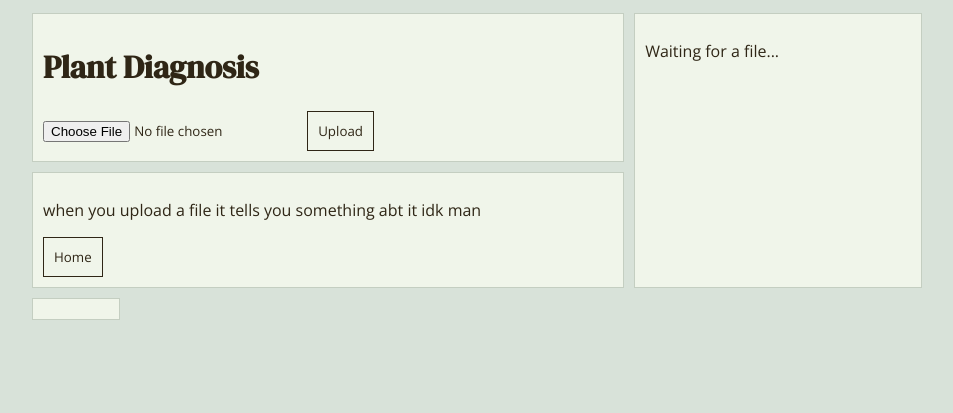
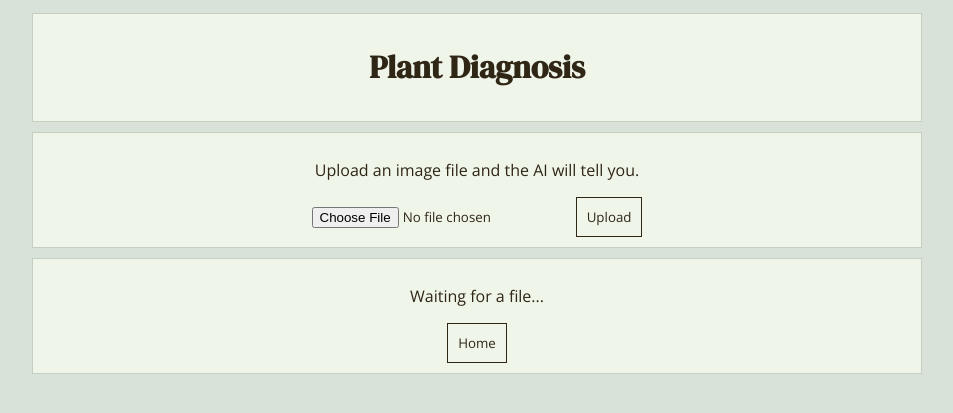
Before and after one commit to bioshield-hatch/ai-backend, a Flask app: page /diagnose_plant in a window 1280 px wide. Shown: the top 413 px of the page, without its empty margins (163-1116 px from the left). Run offline with Flask 3, Linux system fonts and the light colour scheme; the visitor is signed in with stand-in values (Sample User, id 1).

Commit message:
layout edits

```diff
--- a/static/substyles/diagplant.css
+++ b/static/substyles/diagplant.css
@@ -10,8 +10,9 @@ body {
 .grid-container {
   display: grid;
   grid-template-areas:
-      "title title content content"
-      "desc desc content content";
+    "title title"
+    "desc desc "
+    "content content";
 }
 
 .grid-sec {
@@ -24,13 +25,15 @@ body {
 /* section organization */
 #g1 {
   grid-area: title;
+  text-align: center;
 }
 
 #g2 {
   grid-area: desc;
-
+  text-align: center;
 }
 
 #g3 {
   grid-area: content;
+  text-align: center;
 }
--- a/templates/diagnose_plant.html
+++ b/templates/diagnose_plant.html
@@ -11,20 +11,19 @@
   <body>
     <!--grid container-->
     <div class="grid-container">
-
       <!--title-->
       <div class="grid-sec" id="g1">
         <h1>Plant Diagnosis</h1>
+
+      </div>
+
+      <!--explanation-->
+      <div class="grid-sec" id="g2">
+        <p>Upload an image file and the AI will tell you.</p>
         <form method="post" enctype="multipart/form-data">
           <input type="file" name="file" accept="image/*" />
           <button type="submit">Upload</button>
         </form>
-      </div>
-
-      <!--explanation-->
-      <div class="grid-sec" id="g2">
-        <p>when you upload a file it tells you something abt it idk man</p>
-        <a href="{{ url_for('index') }}"><button>Home</button></a>
       </div>
 
       <!--the ai forms thing idk-->
@@ -34,13 +33,12 @@
         <img src="{{ url_for('static', filename='uploads/' + filename) }}" width="300" />
         <p>{{ label }} ({{ confidence|round(2) }}%)</p>
         {% else %}
-           <p>Waiting for a file...</p>
+        <p>Waiting for a file...</p>
         {% endif %}
+        <a href="{{ url_for('index') }}"><button>Home</button></a>
+
       </div>
 
-      <div class="grid-sec" id="g4">
-
-      </div>
     </div>
   </body>
 </html>
```
Lines whose indentation alone changed are shown as unchanged.
